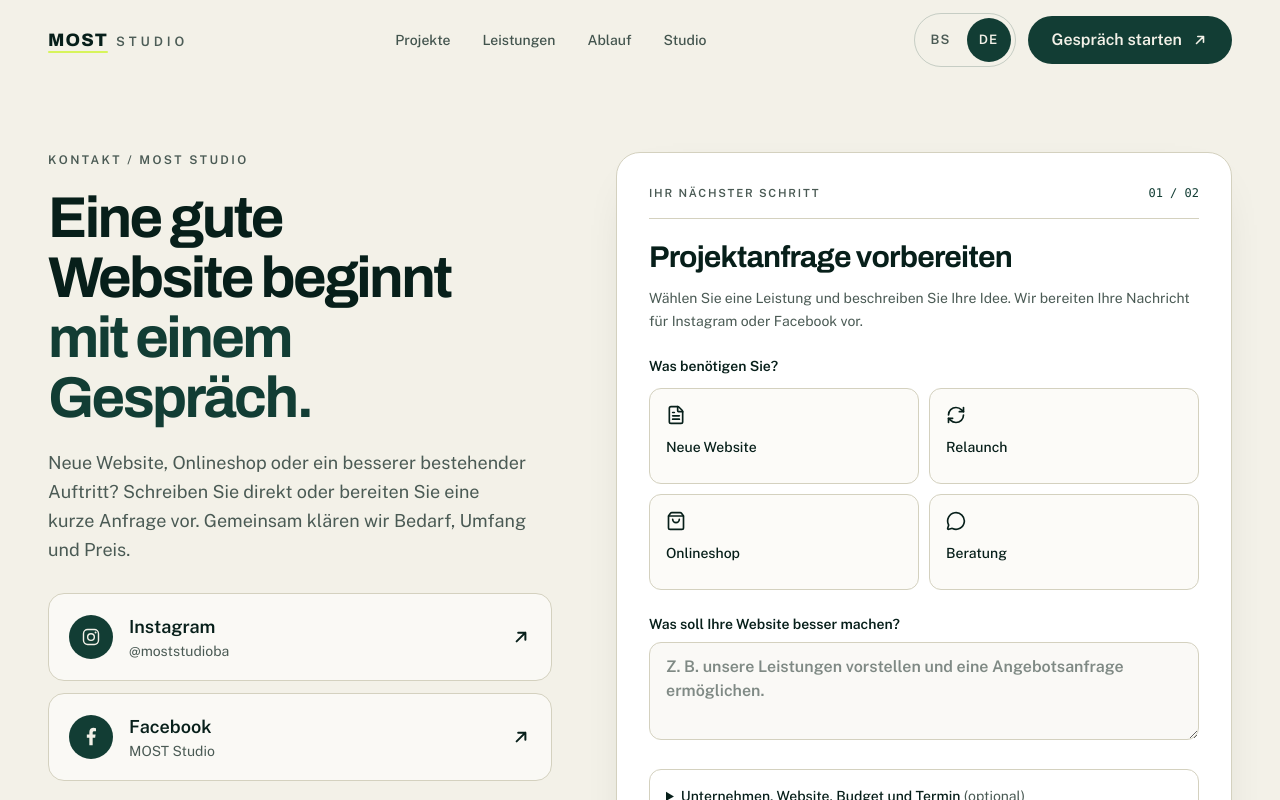
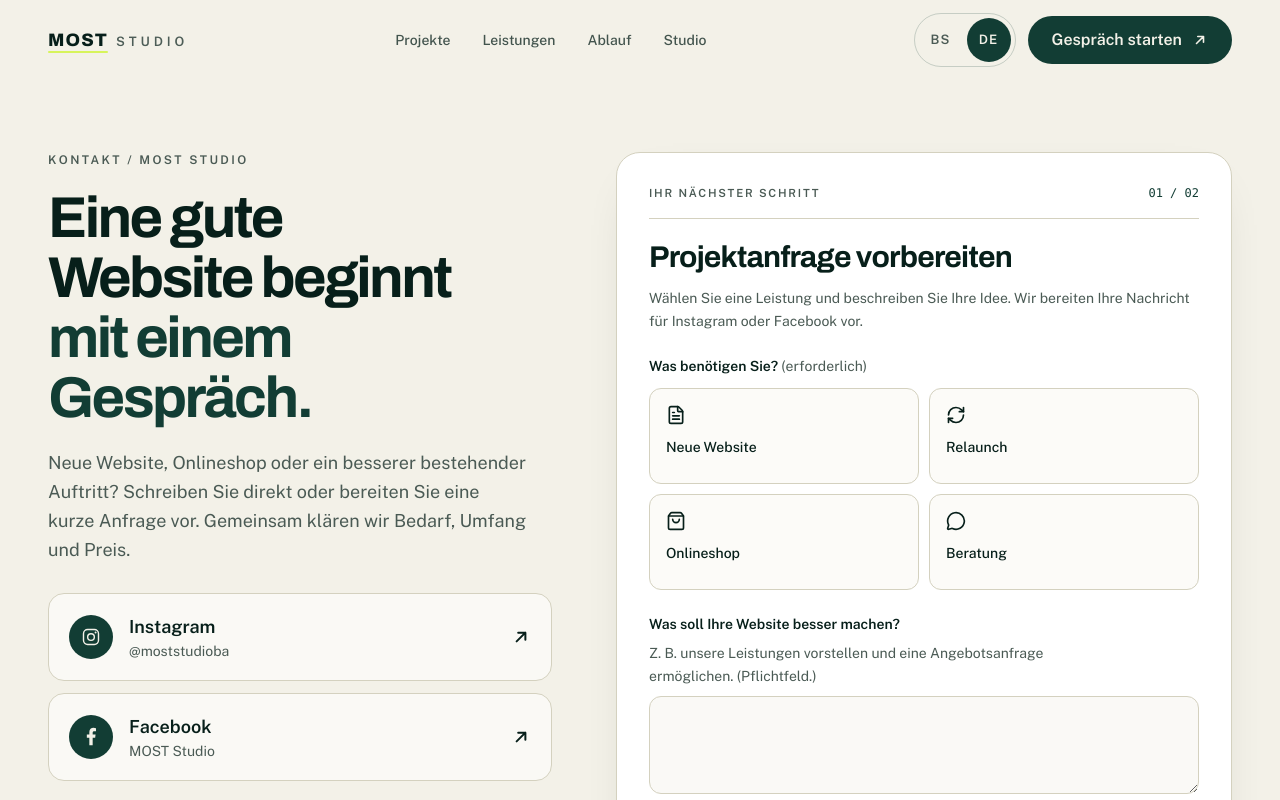
Before and after one commit to tvkuca1113-art/Moststudioba, a Next.js app: page /de/kontakt in a window 1280 px wide. Shown: the top 800 px of the page. Built offline with nearby package versions, Linux system fonts and the light colour scheme.

Commit message:
Simplify homepage and make service enquiries contextual and accessible

```diff
--- a/scripts/qa-interactions.cjs
+++ b/scripts/qa-interactions.cjs
@@ -131,6 +131,8 @@ async function run(){
  render(React.createElement(ProjectInquiry,{locale:'bs'}));
  await user.click(screen.getByRole('button',{name:'Pregledaj upit'}));
  assert.equal(screen.queryByRole('button',{name:'1. Kopiraj upit'}),null,'Required fields block an empty inquiry');
+ assert.equal(screen.getAllByRole('alert').length,2,'Both missing answers have visible, specific errors');
+ assert.equal(document.activeElement,screen.getByRole('radio',{name:'Nova web stranica'}),'First missing answer receives keyboard focus');
  await user.click(screen.getByText('Firma, postojeći web, budžet i rok'));
  await user.type(screen.getByLabelText('Ime (opcionalno)'), 'Test osoba');
  await user.type(screen.getByLabelText('Firma / djelatnost (opcionalno)'), 'Test firma');
@@ -168,6 +170,23 @@ async function run(){
  assert(screen.getByRole('radio',{name:'Onlineshop'}));
  assert.match(document.body.textContent,/nicht automatisch/);
  cleanup();
+ for (const locale of ['bs','de']) {
+  const labels=locale==='bs'?['Nova web stranica','Redizajn','Webshop']:['Neue Website','Relaunch','Onlineshop'];
+  for (const [index,initialNeed] of ['website','redesign','webshop'].entries()) {
+   render(React.createElement(ProjectInquiry,{locale,initialNeed}));
+   assert(screen.getByRole('radio',{name:labels[index]}).checked,'The service page carries its context into the form');
+   const details=screen.getByLabelText(locale==='bs'?'Šta želite da vaš web radi bolje?':'Was soll Ihre Website besser machen?');
+   assert(details.getAttribute('aria-describedby'),'Instructions remain available while typing');
+   await user.type(details,'   ');
+   await user.click(screen.getByRole('button',{name:locale==='bs'?'Pregledaj upit':'Anfrage prüfen'}));
+   assert(screen.getByRole('alert'),'Whitespace does not produce a blank inquiry');
+   assert.equal(document.activeElement,details);
+   await user.type(details,'Jasan opis projekta.');
+   await user.click(screen.getByRole('button',{name:locale==='bs'?'Pregledaj upit':'Anfrage prüfen'}));
+   assert(screen.getByRole('textbox',{name:locale==='bs'?'Vaš upit':'Ihre Anfrage'}).value.includes(labels[index]),'The prepared message names the selected service');
+   cleanup();
+  }
+ }
  console.log('PASS: inquiry validation, preparation, retained form values, editable message, clipboard success/failure, Instagram and confirmed Facebook handoff, explicit unsent state and German fields.');
  console.log('PASS: repeated menu opening after scroll, viewport overlay ownership, focus and background cleanup; 9 furniture images; furniture selections/clamping/export; full booking, blocked slots, back/edit, service invalidation, confirmation, focus and reset; advisory step validation, majority plan, export, retained edits and reset; German controls.');
 }
--- a/src/components/contact/ProjectInquiry.tsx
+++ b/src/components/contact/ProjectInquiry.tsx
@@ -12,13 +12,32 @@ import type { Locale } from "@/lib/i18n/config";
 
 /** Prepare locally, review, then explicitly hand off to the chosen social channel. */
 const needIcons = [FileText, RefreshCw, ShoppingBag, MessageCircle];
+const needKeys = ["website", "redesign", "webshop", "advice"] as const;
+export type InquiryNeed = typeof needKeys[number];
+const prompts = {
+  bs: {
+    website: "Koje usluge nudite i šta posjetilac treba uraditi: poslati upit, nazvati ili pogledati radove?",
+    redesign: "Dodajte adresu postojećeg weba i opišite šta želite promijeniti. Npr. ponudu, mobilni prikaz ili put do kontakta.",
+    webshop: "Šta prodajete, koliko približno artikala imate i gdje dostavljate? Navedite potrebne načine plaćanja, ako ih već znate.",
+    advice: "Opišite svoj posao i cilj. Zajedno možemo razjasniti treba li vam nova stranica, webshop ili dorada postojeće.",
+  },
+  de: {
+    website: "Welche Leistungen bieten Sie an? Sollen Besucher anfragen, anrufen oder Ihre Arbeiten ansehen?",
+    redesign: "Nennen Sie die bestehende Webadresse und was sich ändern soll: etwa Angebot, mobile Ansicht oder Kontaktweg.",
+    webshop: "Was verkaufen Sie, wie viele Artikel haben Sie ungefähr und wohin liefern Sie? Nennen Sie gewünschte Zahlungsarten, soweit bekannt.",
+    advice: "Beschreiben Sie Ihr Unternehmen und Ihr Ziel. Gemeinsam klären wir, ob eine neue Website, ein Shop oder eine Überarbeitung sinnvoll ist.",
+  },
+};
 
-export function ProjectInquiry({ locale, headingLevel = "h3" }: { locale: Locale; headingLevel?: "h2" | "h3" }) {
+export function ProjectInquiry({ locale, headingLevel = "h3", initialNeed }: { locale: Locale; headingLevel?: "h2" | "h3"; initialNeed?: InquiryNeed }) {
   const Heading = headingLevel;
   const c = positioning[locale];
   const offer = inquiryFields[locale];
   const id = useId();
-  const [values, setValues] = useState({ name: "", company: "", website: "", need: "", details: "", budget: "", timing: "" });
+  const [values, setValues] = useState({ name: "", company: "", website: "", need: initialNeed ? c.needs[needKeys.indexOf(initialNeed)] : "", details: "", budget: "", timing: "" });
+  const [errors, setErrors] = useState<Partial<Record<"need" | "details", string>>>({});
+  const selectedNeed = needKeys[c.needs.indexOf(values.need)];
+  const hint = selectedNeed ? prompts[locale][selectedNeed] : c.placeholder;
   const [preview, setPreview] = useState(false);
   const [message, setMessage] = useState("");
   const preparedValues = useRef("");
@@ -30,18 +49,26 @@ export function ProjectInquiry({ locale, headingLevel = "h3" }: { locale: Locale
   const field = "mt-2 w-full rounded-xl border border-line-light bg-paper/40 px-4 py-3 text-base text-ink placeholder:text-slate/70 focus:border-forest focus:bg-white";
   const update = (key: keyof typeof values, value: string) => {
     setValues(current => ({ ...current, [key]: value }));
+    if (key === "need" || key === "details") setErrors(current => ({ ...current, [key]: undefined }));
     if (!started.current) { analytics("contact_start", { locale }); started.current = true; }
   };
-  useEffect(() => { if (started.current) headingRef.current?.focus({ preventScroll: true }); }, [preview]);
+  useEffect(() => {
+    if (!started.current) return;
+    const heading = headingRef.current;
+    heading?.focus({ preventScroll: true });
+    const bounds = heading?.getBoundingClientRect();
+    // A shorter second step can leave the visitor below the new content.
+    if (bounds && (bounds.top < 96 || bounds.bottom > window.innerHeight)) heading?.scrollIntoView?.({ block: "start", behavior: "instant" });
+  }, [preview]);
   function prepare(event: FormEvent<HTMLFormElement>) {
     event.preventDefault();
-    for (const key of ["details"] as const) {
-      const input = event.currentTarget.elements.namedItem(key) as HTMLInputElement | HTMLTextAreaElement;
-      if (!values[key].trim()) {
-        input.setCustomValidity(locale === "bs" ? "Popunite ovo polje." : "Bitte füllen Sie dieses Feld aus.");
-        input.reportValidity();
-        return;
-      }
+    const nextErrors: typeof errors = {};
+    if (!values.need) nextErrors.need = locale === "bs" ? "Odaberite uslugu. Ako niste sigurni, odaberite Trebam savjet." : "Wählen Sie eine Leistung. Wenn Sie unsicher sind, wählen Sie Beratung.";
+    if (!values.details.trim()) nextErrors.details = locale === "bs" ? "Ukratko opišite svoj posao i šta želite postići." : "Beschreiben Sie kurz Ihr Unternehmen und Ihr Ziel.";
+    setErrors(nextErrors);
+    if (nextErrors.need || nextErrors.details) {
+      event.currentTarget.querySelector<HTMLElement>(nextErrors.need ? 'input[name="need"]' : 'textarea[name="details"]')?.focus();
+      return;
     }
     const signature = JSON.stringify(values);
     // Going back without changing the fields must retain the visitor's edits.
@@ -75,27 +102,31 @@ export function ProjectInquiry({ locale, headingLevel = "h3" }: { locale: Locale
         <span className="text-[.7rem] font-semibold tracking-[.16em] text-slate uppercase">{locale === "bs" ? "Vaš sljedeći korak" : "Ihr nächster Schritt"}</span>
         <span className="font-mono text-xs text-forest" aria-label={locale === "bs" ? `Korak ${preview ? 2 : 1} od 2` : `Schritt ${preview ? 2 : 1} von 2`}>{preview ? "02" : "01"} / 02</span>
       </div>
-      <Heading ref={headingRef} tabIndex={-1} className="text-2xl tracking-[-.025em] sm:text-3xl">{preview ? c.preview : c.inquiry}</Heading>
+      <Heading ref={headingRef} tabIndex={-1} className="scroll-mt-28 text-2xl tracking-[-.025em] sm:text-3xl">{preview ? c.preview : c.inquiry}</Heading>
       <p className="mt-3 text-sm leading-relaxed text-slate">{preview ? c.ready : c.note}</p>
       {!preview ? (
-        <form onSubmit={prepare} onInput={e => { const input = e.target as HTMLInputElement; input.setCustomValidity?.(""); }} className="mt-6 space-y-6">
+        <form noValidate onSubmit={prepare} className="mt-6 space-y-6">
           <fieldset>
-            <legend className="text-sm font-semibold">{c.need}</legend>
+            <legend className="text-sm font-semibold">{c.need} <span className="font-normal text-slate">({locale === "bs" ? "obavezno" : "erforderlich"})</span></legend>
             <div className="mt-3 grid grid-cols-2 gap-2.5">
               {c.needs.map((need, index) => {
                 const Icon = needIcons[index];
                 return <label key={need} className="relative cursor-pointer">
-                  <input type="radio" name="need" required value={need} checked={values.need === need} onChange={e => update('need', e.target.value)} className="peer sr-only" />
+                  <input type="radio" name="need" required aria-describedby={errors.need ? `${id}-need-error` : undefined} value={need} checked={values.need === need} onChange={e => update('need', e.target.value)} className="peer sr-only" />
                   <span className="flex min-h-24 flex-col gap-3 rounded-xl border border-line-light bg-paper/30 p-3.5 text-sm font-medium transition-colors hover:border-forest/50 peer-checked:border-forest peer-checked:bg-forest peer-checked:text-paper peer-focus-visible:outline-2 peer-focus-visible:outline-offset-4 peer-focus-visible:outline-forest motion-reduce:transition-none sm:p-4">
                     <Icon className="size-5" aria-hidden="true" />{need}
                   </span>
                 </label>;
               })}
             </div>
+            {errors.need && <p id={`${id}-need-error`} role="alert" className="mt-3 text-sm font-semibold text-red-800">{errors.need}</p>}
           </fieldset>
-          <label htmlFor={`${id}-details`} className="block text-sm font-semibold">{c.details}
-            <textarea id={`${id}-details`} name="details" rows={3} required maxLength={3000} placeholder={c.placeholder} value={values.details} onChange={e => update('details', e.target.value)} className={field} />
-          </label>
+          <div>
+            <label htmlFor={`${id}-details`} className="block text-sm font-semibold">{c.details}</label>
+            <p id={`${id}-details-hint`} className="mt-2 text-sm leading-relaxed text-slate">{hint} <span>({locale === "bs" ? "Obavezno polje." : "Pflichtfeld."})</span></p>
+            <textarea id={`${id}-details`} name="details" rows={3} required maxLength={3000} aria-invalid={Boolean(errors.details)} aria-describedby={`${id}-details-hint${errors.details ? ` ${id}-details-error` : ""}`} value={values.details} onChange={e => update('details', e.target.value)} className={`${field}${errors.details ? " border-red-800" : ""}`} />
+            {errors.details && <p id={`${id}-details-error`} role="alert" className="mt-2 text-sm font-semibold text-red-800">{errors.details}</p>}
+          </div>
           <details className="rounded-xl border border-line-light px-4">
             <summary className="cursor-pointer py-4 text-sm font-medium">{locale === "bs" ? "Firma, postojeći web, budžet i rok" : "Unternehmen, Website, Budget und Termin"} <span className="font-normal text-slate">({c.optional})</span></summary>
             <div className="space-y-4 pb-5">
--- a/src/components/home/Hero.tsx
+++ b/src/components/home/Hero.tsx
@@ -1,5 +1,4 @@
 import Image from "next/image";
-import { CapabilityShowcase } from "./CapabilityShowcase";
 import { ArchMark } from "@/components/ui/ArchMark";
 import { ButtonLink } from "@/components/ui/Button";
 import { Container } from "@/components/ui/Container";
@@ -70,7 +69,6 @@ export function Hero({ locale, dict }: { locale: Locale; dict: Dictionary }) {
           </div>
         </div>
 
-        <CapabilityShowcase locale={locale} />
       </Container>
     </section>
   );
--- a/src/content/positioning.ts
+++ b/src/content/positioning.ts
@@ -39,7 +39,7 @@ export const positioning = {
     prepare: "Pregledaj upit", preview: "Vaš upit", edit: "Uredi podatke", copy: "1. Kopiraj upit", copied: "Upit je kopiran", instagram: "2. Otvori Instagram", email: "Radije email? Otvori poruku",
     note: "Odaberite uslugu i ukratko opišite ideju. Pripremit ćemo poruku za Instagram ili Facebook.",
     privacy: "Obrazac priprema poruku; ne šalje je automatski. Podatke dobijamo tek kada nam ih pošaljete u razgovoru.",
-    failed: "Kopiranje nije uspjelo. Označite poruku ispod i kopirajte je ručno.",
+    failed: "Kopiranje nije uspjelo. Označite tekst poruke i kopirajte ga ručno.",
     ready: "Kopirajte poruku, otvorite Instagram ili Facebook, pa je zalijepite i pošaljite u razgovoru.",
   },
   de: {
@@ -80,7 +80,7 @@ export const positioning = {
     prepare: "Anfrage prüfen", preview: "Ihre Anfrage", edit: "Angaben bearbeiten", copy: "1. Anfrage kopieren", copied: "Anfrage kopiert", instagram: "2. Instagram öffnen", email: "Lieber per E-Mail? Nachricht öffnen",
     note: "Wählen Sie eine Leistung und beschreiben Sie Ihre Idee. Wir bereiten Ihre Nachricht für Instagram oder Facebook vor.",
     privacy: "Das Formular bereitet Ihre Nachricht vor und sendet sie nicht automatisch. Wir erhalten Ihre Angaben erst, wenn Sie die Nachricht im Chat senden.",
-    failed: "Kopieren fehlgeschlagen. Markieren Sie die Nachricht unten und kopieren Sie sie manuell.",
+    failed: "Kopieren fehlgeschlagen. Markieren Sie den Nachrichtentext und kopieren Sie ihn manuell.",
     ready: "Kopieren Sie die Nachricht, öffnen Sie Instagram oder Facebook und fügen Sie sie im Chat ein. Senden Sie die Nachricht dort ab.",
   },
 } satisfies Record<Locale, unknown>;
--- a/src/lib/i18n/bs.ts
+++ b/src/lib/i18n/bs.ts
@@ -31,7 +31,7 @@ export const bs = {
     eyebrow: "IZRADA WEB STRANICA · MOSTAR I BiH",
     titleLine1: "Vaš kvalitet.",
     titleLine2: "Vidljiv na webu.",
-    lead: "Pokažite šta nudite, odgovorite na pitanja kupaca i olakšajte prvi upit. Dizajniramo i izrađujemo web stranice i webshopove za firme iz Mostara, cijele BiH i Njemačke. Saradnju vodimo online.",
+    lead: "Web stranice i webshopovi koji jasno predstavljaju vašu ponudu i olakšavaju prvi upit. Za firme iz Mostara, cijele BiH i Njemačke. Od dogovora do objave — online.",
     ctaPrimary: "Razgovarajmo o projektu",
     ctaSecondary: "Istražite radove",
     support: "Web dizajn · Izrada · Redizajn",
--- a/src/lib/i18n/de.ts
+++ b/src/lib/i18n/de.ts
@@ -29,7 +29,7 @@ export const de: Dictionary = {
     eyebrow: "WEBDESIGN · BIH + DEUTSCHLAND",
     titleLine1: "Ihre Qualität.",
     titleLine2: "Online sichtbar.",
-    lead: "Zeigen Sie Ihr Angebot, beantworten Sie Kundenfragen und erleichtern Sie die erste Anfrage. Wir gestalten und entwickeln Websites und Onlineshops für Unternehmen in Bosnien-Herzegowina und Deutschland. Die Zusammenarbeit findet online statt.",
+    lead: "Websites und Onlineshops, die Ihr Angebot verständlich machen und die erste Anfrage erleichtern. Für Unternehmen in Bosnien-Herzegowina und Deutschland. Von der Planung bis zur Veröffentlichung — online.",
     ctaPrimary: "Projekt besprechen",
     ctaSecondary: "Arbeiten entdecken",
     support: "Webdesign · Entwicklung · Relaunch",
```
Also changed, not shown: src/views/ContentPageView.tsx (+7 -3 lines), 1 other file (tests, documents, lock files or other folders).
